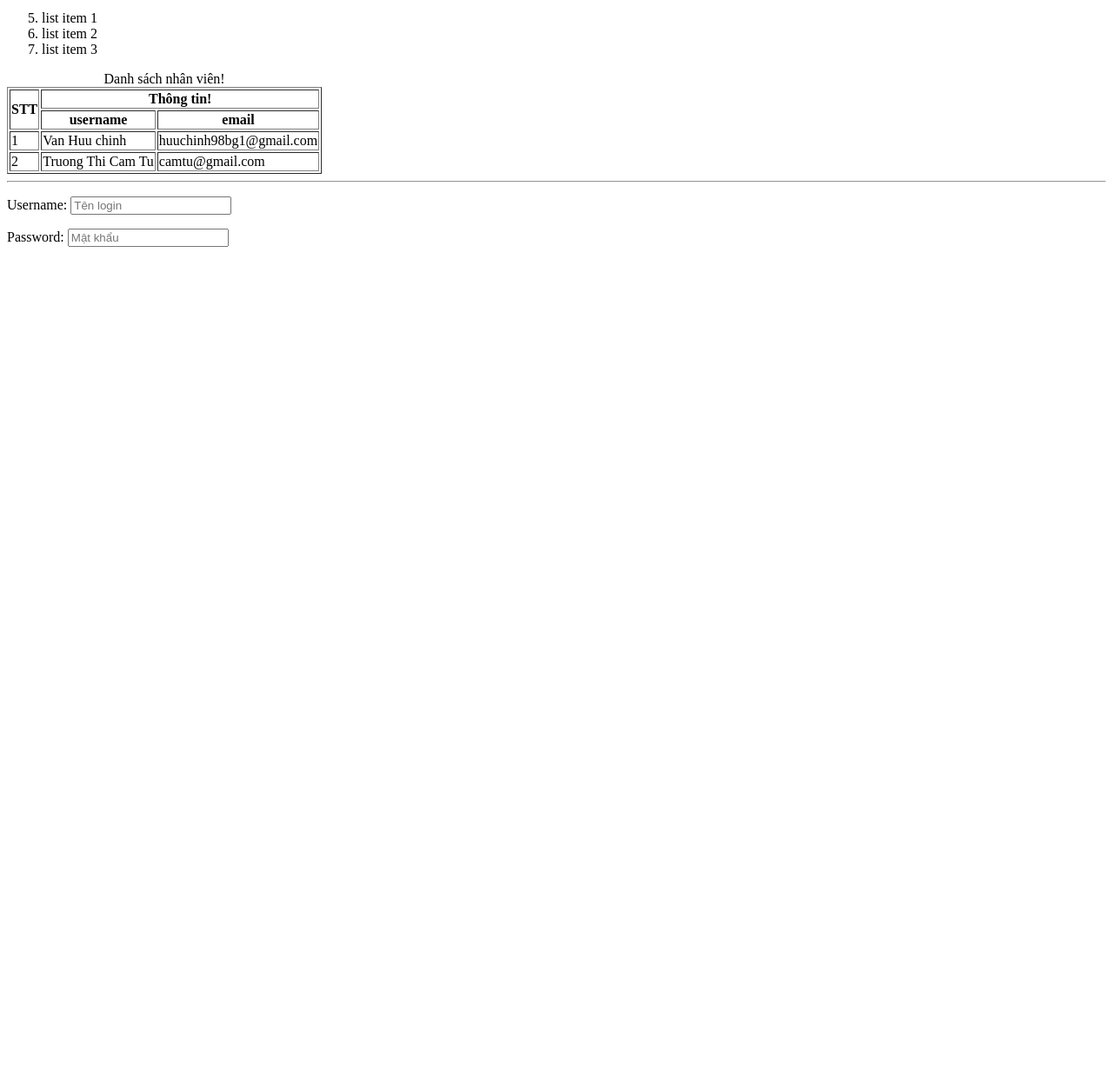
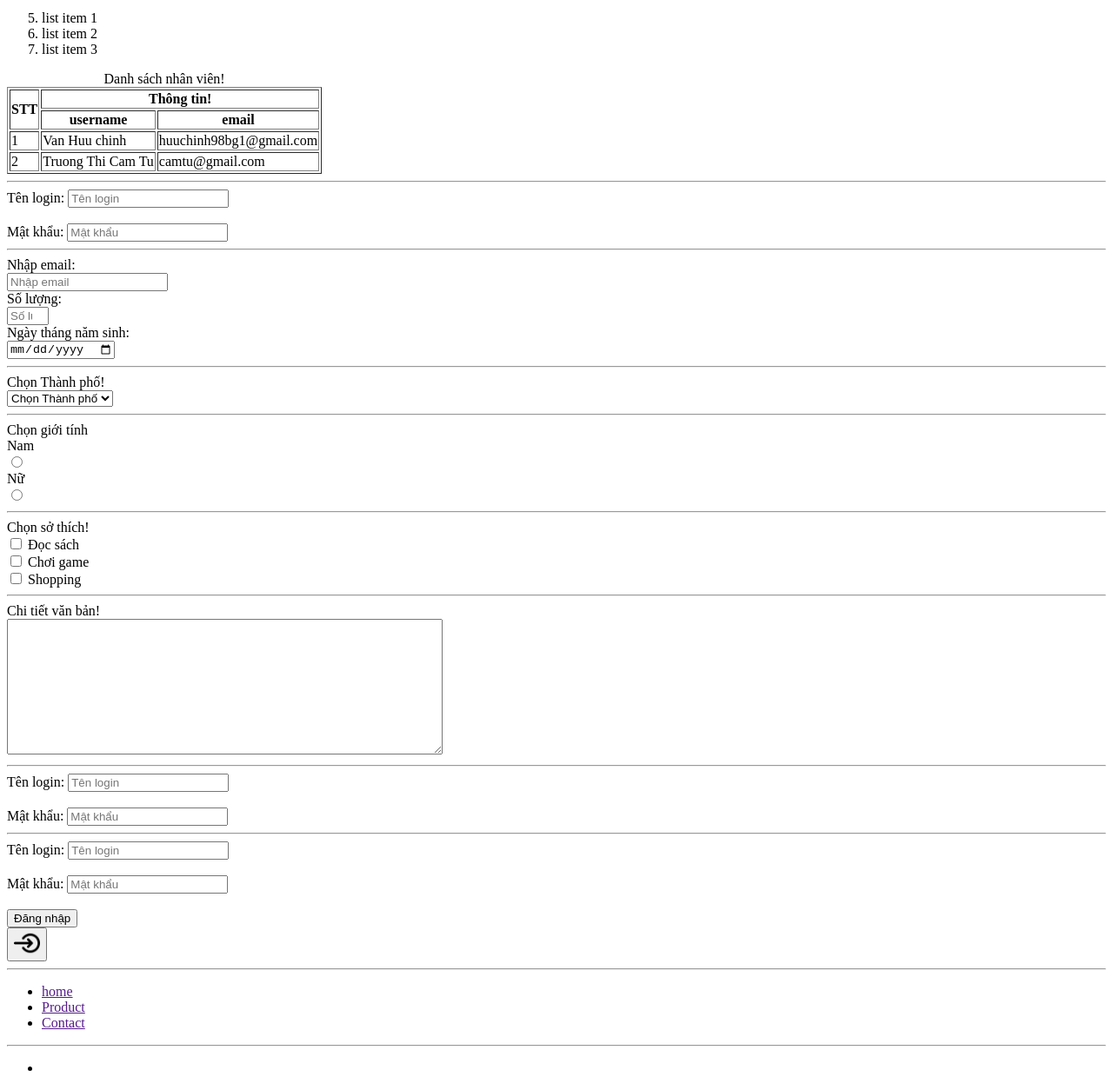
Before and after one commit to vanchinh55/learn-FE, a plain HTML site: page index.html in a window 1280 px wide. Shown: the part 692-1946 px from the top of the page at 87% size. Before the commit the page ends 992 px from the top, so only its background shows below. Drawn offline with Linux system fonts and the light colour scheme.

Commit message:
update 25/10 unitop

```diff
--- a/index.html
+++ b/index.html
@@ -79,8 +79,95 @@
     <hr>
     <!--Input test pass-->
     <form action="">
-        <p>Username: <input type="text" name="Username" placeholder="Tên login"></p><!-- Placeholder tạo ra chú thích-->
-        <p>Password: <input type="password" placeholder="Mật khẩu"></p>
+        <label for="username">Tên login:</label>
+        <input type="text" name="Username" placeholder="Tên login" id="username"><br><br><!-- Placeholder tạo ra chú thích-->
+        <label for="password">Mật khẩu:</label>
+        <input type="password" placeholder="Mật khẩu" id="password">
     </form>
+    <hr>
+    <!--Nhập liệu email-->
+    <form action="">
+        <label for="email">Nhập email:</label><br>
+        <input type="email" name="Username" placeholder="Nhập email" id="email"><br>
+        <label for="amount">Số lượng:</label><br>
+        <input type="number" min="1" max="9" placeholder="Số lượng" id="amount"><br>
+        <label for="birth">Ngày tháng năm sinh:</label><br>
+        <input type="date" placeholder="Ngày tháng năm sinh" id="birth">
+    </form>
+    <hr>
+    <!--Nhập dữ liệu kiểu select box-->
+    <form action="">
+        <label for="city">Chọn Thành phố!</label><br>
+        <select name="city" id="city"><br>
+            <option value="0">Chọn Thành phố</option>
+            <option value="1">DN</option>
+            <option value="2">HN</option>
+            <option value="3">HCM</option>
+        </select>
+    </form>
+    <hr>
+    <!--Nhập dữ liệu kiểu radio box-->
+    <form action="">
+        <label for="">Chọn giới tính</label><br>
+        <label for="male">Nam</label><br>
+        <input type="radio" name="gender" value="male" id="male"><br>
+        <label for="female">Nữ</label><br>
+        <input type="radio" name="gender" value="female" id="female">
+    </form>
+    <hr>
+    <!--Nhập dữ liệu kiểu check box-->
+    <form action="">
+        <label for="">Chọn sở thích!</label><br>
+        <input type="checkbox" name="hobby" value="book" id="book">
+        <label for="book">Đọc sách</label><br>
+        <input type="checkbox" name="hobby" value="game" id="game">
+        <label for="game">Chơi game</label><br>
+        <input type="checkbox" name="hobby" value="shopping" id="shopping">
+        <label for="shopping">Shopping</label><br>
+    </form>
+    <hr>
+    <!--Form nhập liệu đoạn văn bản-->
+    <form action="">
+        <label for="post-content">Chi tiết văn bản!</label><br>
+        <!--Lưu chi tiết bài viết -->
+        <textarea name="post-content" id="post-content" cols="60" rows="10"></textarea>
+    </form>
+    <hr>
+    <!--phần tử form ẩn-->
+    <form action="">
+        <label for="username">Tên login:</label>
+        <input type="text" name="Username" placeholder="Tên login" id="username"><br><br>
+        <label for="password">Mật khẩu:</label>
+        <input type="password" placeholder="Mật khẩu" id="password"><br>
+        <input type="hidden" name="redirect-to" value="http://huuchinh.com">
+    </form>
+    <hr>
+    <!--Sumit dữ liệu form lên server-->
+    <form action="" method="get">
+        <label for="username">Tên login:</label>
+        <input type="text" name="Username" placeholder="Tên login" id="username"><br><br>
+        <label for="password">Mật khẩu:</label>
+        <input type="password" placeholder="Mật khẩu" id="password"><br><br>
+        <input type="submit" name="btn-login" value="Đăng nhập" ><br>
+        <button name="btn-login">
+            <img src="login.png" alt="Ảnh login" height="30" width="30">
+        </button>
+    </form>
+    <hr>
+    <!--Thẻ NAV HTML-->
+    <nav>
+        <ul>
+            <li><a href="">home</a></li>
+            <li><a href="">Product</a></li>
+            <li><a href="">Contact</a></li>
+        </ul>
+    </nav>
+    <hr>
+    <!--Thẻ section-->
+    <section>
+        <ul>
+            <li></li>
+        </ul>
+    </section>
 </body>
 </html>
```
Also changed, not shown: login.png (added).
